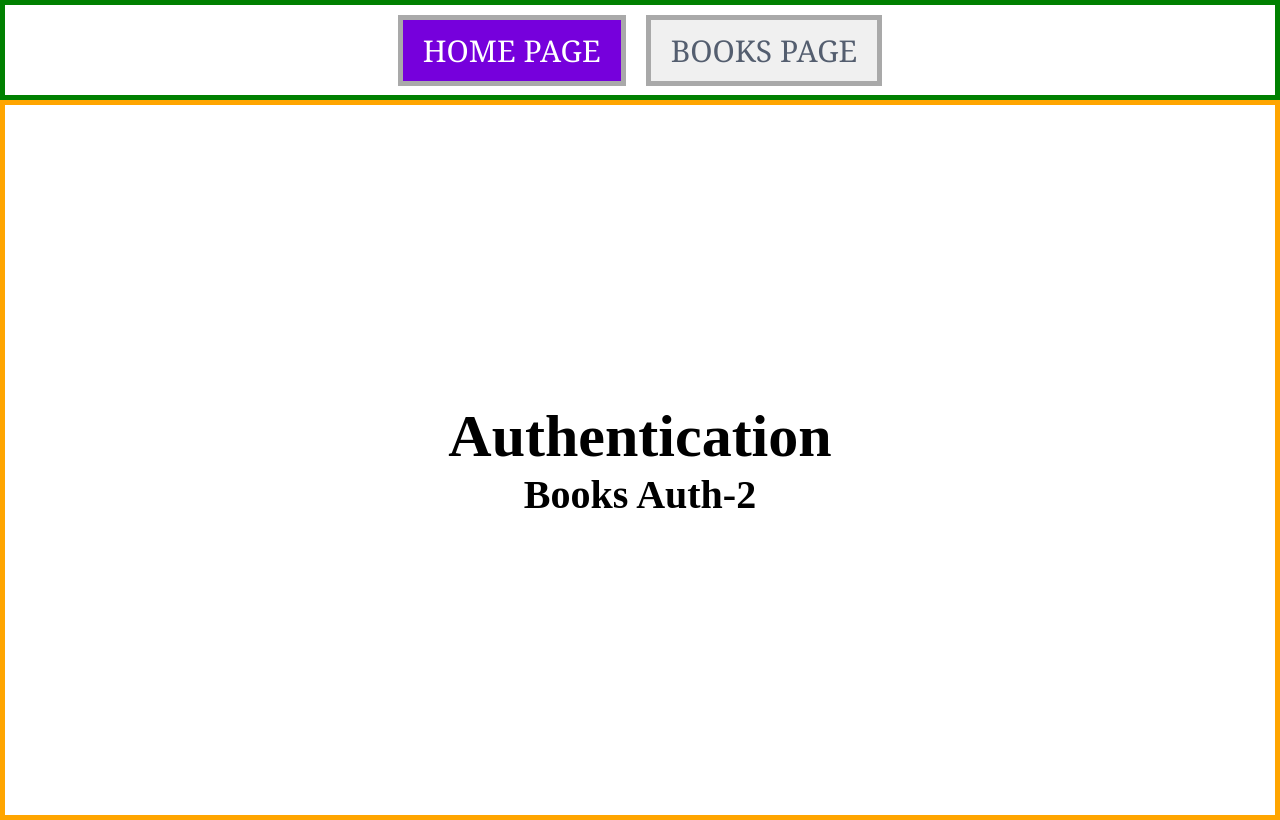
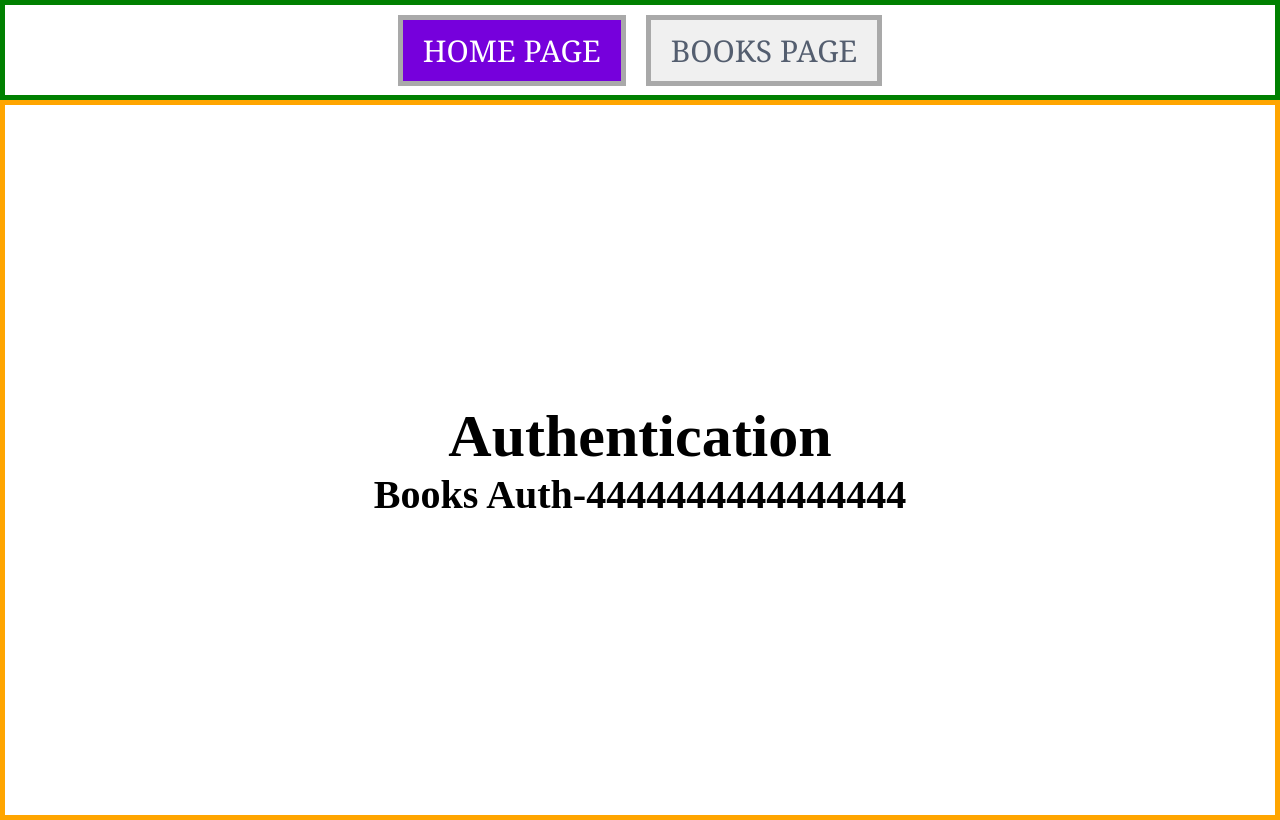
Before and after one commit to keyboard-shop/Books-authentication-frontend-2, a React (Vite) app: page / in a window 1280 px wide. Built offline with nearby package versions, Linux system fonts and the light colour scheme.

Commit message:
Books Auth-4444444444444444

```diff
--- a/pages/HomePage.jsx
+++ b/pages/HomePage.jsx
@@ -9,7 +9,7 @@ const HomePage = () => {
     <div className='home-page'>
       <h2>Authentication</h2>
       <h4>
-        Books Auth-2
+        Books Auth-4444444444444444
       </h4>
     </div>
   )
```
